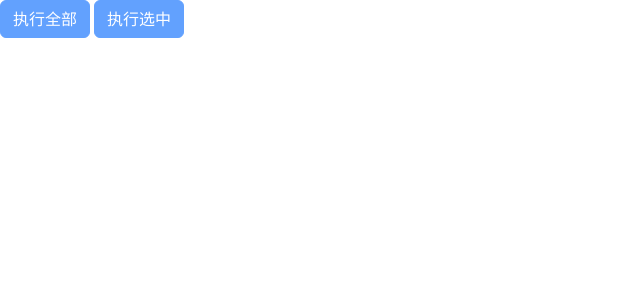
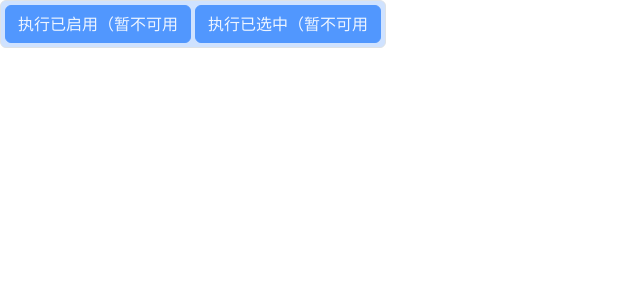
Before and after one commit to cc004/autopcr, a Python web app: template autopcr/http_server/templates/info.html in a window 1280 px wide. Shown: the top 300 px of the page, without its empty margins (0-640 px from the left). Run offline with Jinja, Linux system fonts and the light colour scheme; the template is opened without the code that fills it: most values are stand-ins (such as "Sample title", 1, 10 or a date in 2020); some libraries are stand-ins or nearby versions.

Commit message:
Add style & Update text

```diff
--- a/autopcr/http_server/assets/js/card.js
+++ b/autopcr/http_server/assets/js/card.js
@@ -127,7 +127,7 @@ function set_tag(status, element) {
     }
     const textDict = {
         'success': `运行成功`,
-        'info': `检查输出`,
+        'info': `跳过运行`,
         'warning': `运行中止`,
         'error': `运行出错`,
     }
--- a/autopcr/http_server/templates/info.html
+++ b/autopcr/http_server/templates/info.html
@@ -76,13 +76,13 @@
         <div class="row">
             <div class="col-lg-12 w-100 p-0">
                 <div class="hstack flex-wrap sticky-top" style="pointer-events: none;">
-                    <form class="d-flex flex-wrap gap-1 sticky-top" style="pointer-events: auto;">
-                        <button id="do_task" class="btn btn-primary disabled" type="button" flag="run_once" data-bs-toggle="tooltip" title="暂不可用">
+                    <form class="bg-primary-subtle border rounded d-flex flex-wrap gap-1 sticky-top p-1" style="pointer-events: auto;">
+                        <button id="do_task" class="btn btn-primary disabled"  type="button" flag="run_once">
                             <span class="spinner-border spinner-border-sm visually-hidden" aria-hidden="true" style="margin-right: 4px;"></span>
-                            <span role="status">执行全部</span></button>
-                        <button id="do_selected_task" class="btn btn-primary disabled" type="button" data-bs-toggle="tooltip" title="暂不可用">
+                            <span role="status">执行已启用（暂不可用</span></button>
+                        <button id="do_selected_task" class="btn btn-primary disabled" type="button">
                             <span class="spinner-border spinner-border-sm visually-hidden" aria-hidden="true" style="margin-right: 4px;"></span>
-                            <span role="status">执行选中</span></button></form>
+                            <span role="status">执行已选中（暂不可用</span></button></form>
                 </div>
                 <div id="card-stack" class="vstack">
                 </div>
```
Also changed, not shown: autopcr/http_server/templates/action.html (+4 -4 lines).
